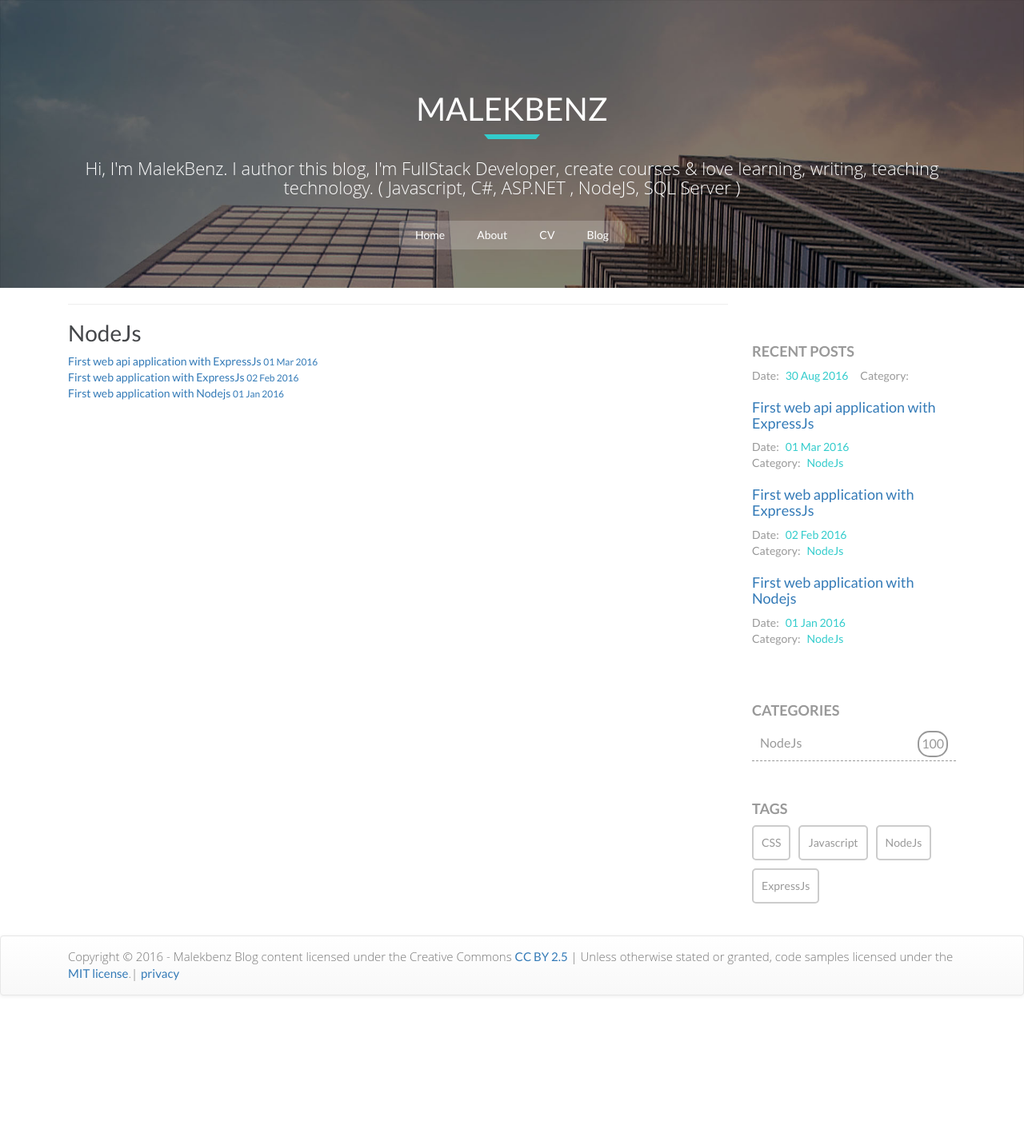
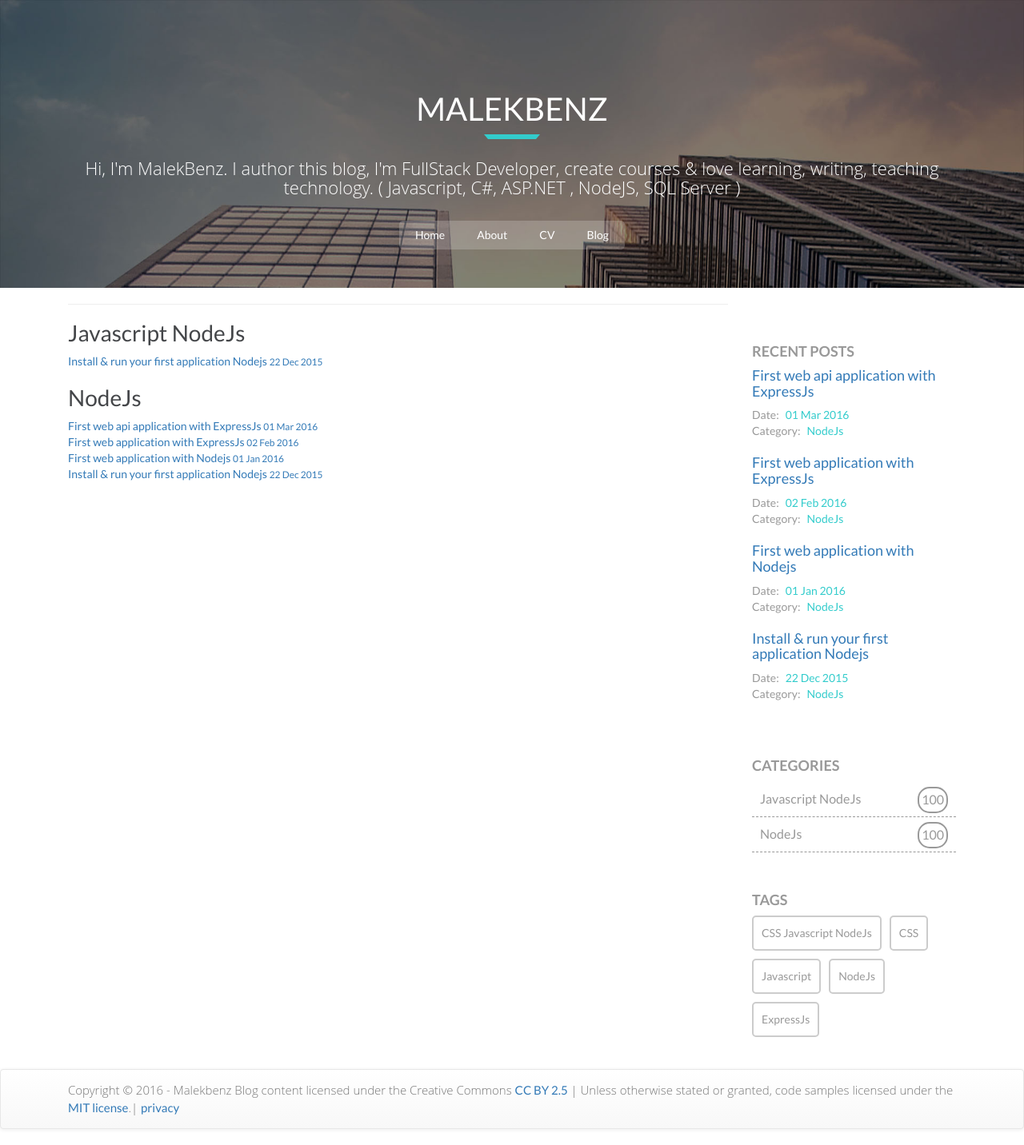
Before and after one commit to malekbenz/malekbenz, a Jekyll site: the page built from blog/index.html, in a window 1280 px wide. Shown: the whole page at 80% size. Built offline with Jekyll 4.4.1, drawn with Linux system fonts in a browser that asks for light colours; nearby versions of some CDN libraries; before the commit the page ends 1265 px from its top, so only the background shows below that.

Commit message:
fix dir post name

```diff
--- a/_posts/2015-12-22-install-run-your-first-application-nodejs.md
+++ b/_posts/2015-12-22-install-run-your-first-application-nodejs.md
@@ -5,7 +5,8 @@ date: 2015-12-22
 author: Malekbenz
 comments: true
 category: NodeJs
-tags : [CSS, ,Javascript, NodeJs]
+tags : [CSS Javascript  NodeJs]
+categories: [Javascript  NodeJs]
 ---
 
 Today We are going to install Nodejs and build our first application, of course a HelloWorld application.
```
